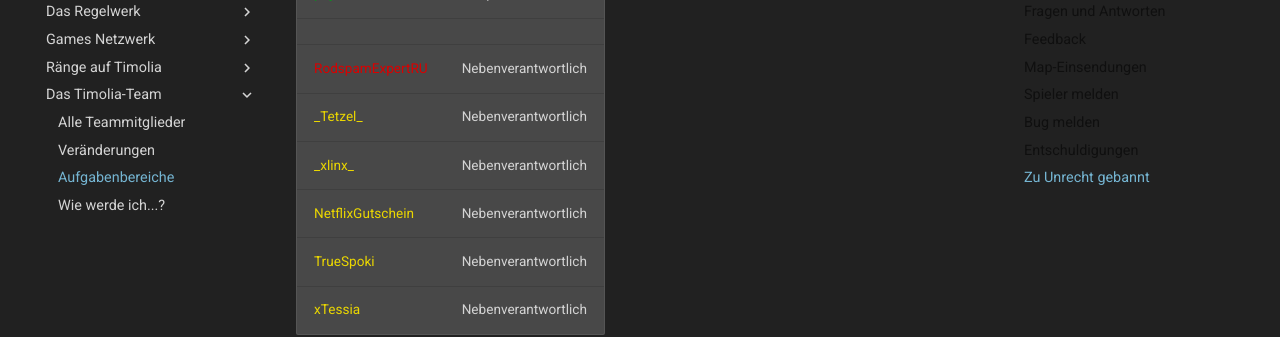
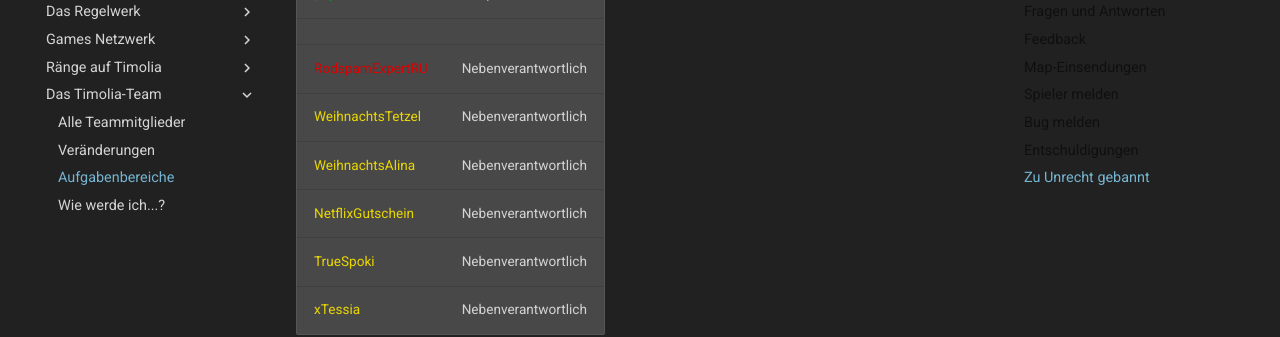
Before and after one commit to TimoliaDE/HowTo, an MkDocs documentation site: the page built from docs/team/responsibilities.md, in a window 1280 px wide and 900 px high, scrolled down 6968 px. Shown: the part 152-489 px from the top of the window. Built offline with MkDocs 1.6.1 and Material for MkDocs 9.7.7, drawn with Linux system fonts in a browser that asks for light colours; old or Windows-style settings are respelled for this version of MkDocs; some of the changed text lies outside the part shown.

Commit message:
_xlinx_ → WeihnachtsAlina, (_Tetzel_ → WeihnachtsTetzel)

```diff
--- a/docs/team/responsibilities.md
+++ b/docs/team/responsibilities.md
@@ -119,7 +119,7 @@ Diese Teamler kümmern sich um's Aktualisieren und Erstellen des HowTos Timolias
 |<span class='sysadmin'>physanus</span> | Hauptverantwortlich |
 | | |
 |<span class='moderator'>RodspamExpertRU</span> | Nebenverantwortlich |
-|<span class='supporter'>\_xlinx\_</span> | Nebenverantwortlich |
+|<span class='supporter'>WeihnachtsAlina</span> | Nebenverantwortlich |
 |<span class='supporter'>Karolux\_</span> | Nebenverantwortlich |
 
 ### **Social-Media**
@@ -185,8 +185,8 @@ Um auch ingame immer auf dem neusten Stand zu bleiben, wird sich hier um Broadca
 |<span class='sysadmin'>physanus</span> | Hauptverantwortlich |
 | | |
 |<span class='moderator'>RodspamExpertRU</span> | Nebenverantwortlich |
-|<span class='supporter'>\_Tetzel\_</span> | Nebenverantwortlich |
-|<span class='supporter'>\_xlinx\_</span> | Nebenverantwortlich |
+|<span class='supporter'>WeihnachtsTetzel</span> | Nebenverantwortlich |
+|<span class='supporter'>WeihnachtsAlina</span> | Nebenverantwortlich |
 |<span class='supporter'>NetflixGutschein</span> | Nebenverantwortlich |
 |<span class='supporter'>TrueSpoki</span> | Nebenverantwortlich |
 |<span class='supporter'>xTessia</span> | Nebenverantwortlich |
```
Also changed, not shown: docs/team/members.md (+8 -8 lines).
